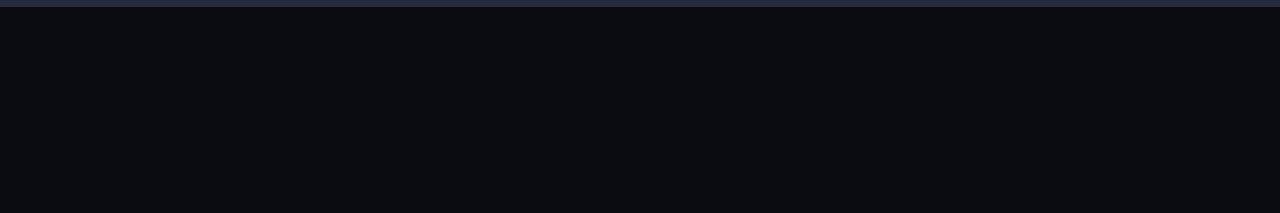
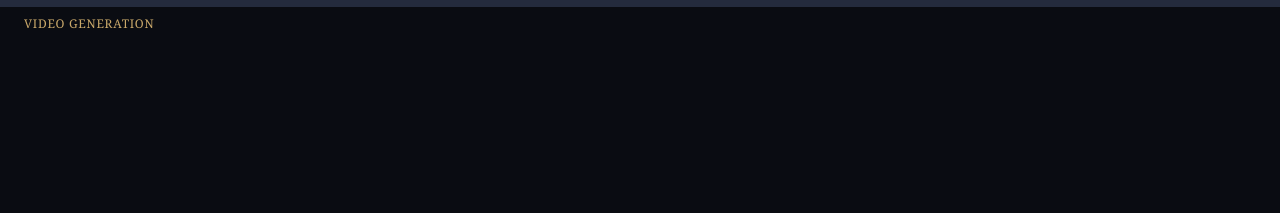
Before and after one commit to aoio-design/ai-film-gallery, a Flask app: template templates/gallery.html in a window 1280 px wide. Shown: the part 406-619 px from the top of the page. Run offline with Flask 3, Linux system fonts and the light colour scheme; the template is opened without the code that fills it, so the values that code supplies are empty.

Commit message:
Title bottom panel 'Video Generation'; add Image row above Audio in director cards

```diff
--- a/templates/gallery.html
+++ b/templates/gallery.html
@@ -166,6 +166,14 @@ body.resizing-v, body.resizing-v * { cursor: col-resize !important; user-select:
 body.resizing-h, body.resizing-h * { cursor: row-resize !important; user-select: none !important; }
 
 .pane-player .player-stage video { max-height: 30vh; }
+
+.bottom-title {
+  flex-shrink: 0;
+  padding: 8px 24px 0;
+  font-family: var(--serif);
+  font-size: 12px; color: var(--gold);
+  letter-spacing: .06em; text-transform: uppercase;
+}
 
 /* Horizontal scrollable area */
 .scroll-area {
@@ -379,6 +387,7 @@ body.resizing-h, body.resizing-h * { cursor: row-resize !important; user-select:
 </div>
 <div class="divider-h" id="dividerH" title="Drag to resize"></div>
 
+<div class="bottom-title">Video Generation</div>
 <div class="scroll-area" id="scrollArea">
   {% for shot in project.shots %}
   <div class="shot" id="shot-{{ shot.id }}">
@@ -390,10 +399,22 @@ body.resizing-h, body.resizing-h * { cursor: row-resize !important; user-select:
     </div>
 
     {% if project.format == 'director' %}
-    <!-- ============ DIRECTOR FORMAT (LTX) ============ -->
-    <!-- Row 1: Audio files (multiple supported) -->
+    <!-- ============ DIRECTOR FORMAT ============ -->
+    <!-- Row 1: Image -->
     <div class="row">
-      <div class="row-label"><span>1</span> Audio</div>
+      <div class="row-label"><span>1</span> Image</div>
+      <div class="media-box">
+        {% if shot.has_image %}
+        <img src="/p/{{ project.id }}/{{ shot.id }}/file/image.png" onclick="openLightbox(this.src)" alt="{{ shot.id }} image">
+        {% else %}
+        <div class="empty">(no image yet)</div>
+        {% endif %}
+      </div>
+    </div>
+
+    <!-- Row 2: Audio files (multiple supported) -->
+    <div class="row">
+      <div class="row-label"><span>2</span> Audio</div>
       <div class="audio-box">
         {% if shot.audio_files %}
           {% for af in shot.audio_files %}
@@ -420,13 +441,13 @@ body.resizing-h, body.resizing-h * { cursor: row-resize !important; user-select:
 
     <!-- Row 3: Video Prompt -->
     <div class="row">
-      <div class="row-label"><span>2</span> Video Prompt</div>
+      <div class="row-label"><span>3</span> Video Prompt</div>
       <textarea class="prompt-box" data-project="{{ project.id }}" data-shot="{{ shot.id }}" data-field="video_prompt" onchange="autoSave(this)">{{ shot.video_prompt }}</textarea>
     </div>
 
     <!-- Row 4: Video -->
     <div class="row">
-      <div class="row-label"><span>3</span> Video</div>
+      <div class="row-label"><span>4</span> Video</div>
       <div class="media-box">
         {% if shot.has_video %}
         <video controls playsinline>
```
